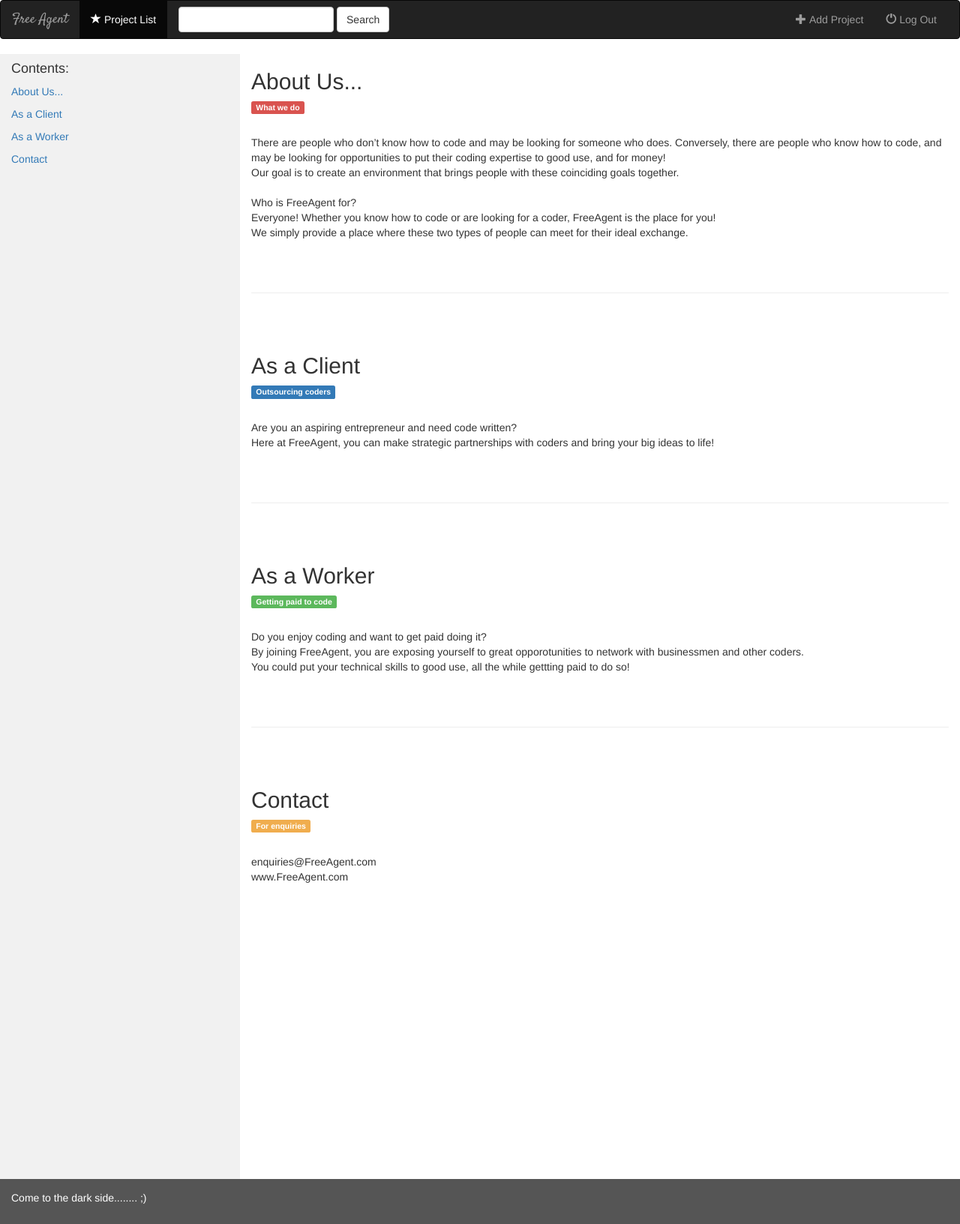
After one commit to lemonpkt/IPProject, a Django app: page /freeAgentApp/homePage/ in a window 1280 px wide. The commit adds this page. Shown: the whole page at 75% size. Run offline with Django 3.2, Linux system fonts and the light colour scheme; a user stored in the database is signed in; some libraries are stand-ins or nearby versions.

Commit message:
Added homepage

```diff
--- a/freeAgent/settings.py
+++ b/freeAgent/settings.py
@@ -126,7 +126,7 @@ MEDIA_ROOT = os.path.join(BASE_DIR, 'media')
 MEDIA_URL = '/media/'
 
 LOGIN_URL = '/freeAgentApp/login'
-LOGIN_REDIRECT_URL = reverse_lazy('freeAgentApp:index')
+LOGIN_REDIRECT_URL = reverse_lazy('freeAgentApp:homePage')
 LOGOUT_REDIRECT_URL = reverse_lazy('freeAgentApp:login')
 
 AUTH_USER_MODEL = 'freeAgentApp.UserProfile'
--- a/freeAgentApp/templates/freeAgentApp/base.html
+++ b/freeAgentApp/templates/freeAgentApp/base.html
@@ -25,7 +25,7 @@
                 <span class="icon-bar"></span>
             </button>
 
-       <a class="navbar-brand" href="{% url 'freeAgentApp:index' %}">Free Agent</a>
+       <a class="navbar-brand" href="{% url 'freeAgentApp:homePage' %}">Free Agent</a>
        </div>
 
        <!--Items-->
--- /dev/null
+++ b/freeAgentApp/templates/freeAgentApp/homePage.html
@@ -0,0 +1,111 @@
+{% extends 'freeAgentApp/base.html' %}
+{% block title %} All Projects {% endblock %}
+
+
+{% block body %}
+<!DOCTYPE html>
+<html lang="en">
+<head>
+  <title>Bootstrap Example</title>
+  <meta charset="utf-8">
+  <meta name="viewport" content="width=device-width, initial-scale=1">
+  <link rel="stylesheet" href="https://maxcdn.bootstrapcdn.com/bootstrap/3.3.7/css/bootstrap.min.css">
+  <script src="https://ajax.googleapis.com/ajax/libs/jquery/3.2.1/jquery.min.js"></script>
+  <script src="https://maxcdn.bootstrapcdn.com/bootstrap/3.3.7/js/bootstrap.min.js"></script>
+  <style>
+    /* Set height of the grid so .sidenav can be 100% (adjust if needed) */
+    .row.content {height: 1500px}
+
+    /* Set gray background color and 100% height */
+    .sidenav {
+      background-color: #f1f1f1;
+      height: 100%;
+    }
+
+    /* Set black background color, white text and some padding */
+    footer {
+      background-color: #555;
+      color: white;
+      padding: 15px;
+    }
+
+    /* On small screens, set height to 'auto' for sidenav and grid */
+    @media screen and (max-width: 767px) {
+      .sidenav {
+        height: auto;
+        padding: 15px;
+      }
+      .row.content {height: auto;}
+    }
+  </style>
+</head>
+<body>
+
+<div class="container-fluid">
+  <div class="row content">
+    <div class="col-sm-3 sidenav">
+      <h4>Contents:</h4>
+      <ul class="nav nav-pills nav-stacked">
+        <p><a href="#L1">About Us...</a></p>
+        <p><a href="#L2">As a Client</a></p>
+        <p><a href="#L3">As a Worker</a></p>
+        <p><a href="#L4">Contact</a></p>
+      </ul><br>
+
+    </div>
+
+    <div class="col-sm-9">
+      <h2 id="L1">About Us...</h2>
+      <h5><span class="label label-danger">What we do</span></h5><br>
+      <p>
+        There are people who don’t know how to code and may be looking for someone who does. Conversely, there are people who know how to code, and may be looking for opportunities to put their coding expertise to good use, and for money! <br>
+        Our goal is to create an environment that brings people with these coinciding goals together.<br><br>
+        Who is FreeAgent for?<br>
+        Everyone! Whether you know how to code or are looking for a coder, FreeAgent is the place for you!<br>
+        We simply provide a place where these two types of people can meet for their ideal exchange.
+
+      </p>
+      <br><br>
+      <hr>
+      <br><br>
+      <h2 id="L2">As a Client</h2>
+      <h5><span class="label label-primary">Outsourcing coders</span></h5><br>
+      <p>
+        Are you an aspiring entrepreneur and need code written?<br>
+        Here at FreeAgent, you can make strategic partnerships with coders and bring your big ideas to life!<br>
+
+      </p>
+      <br><br>
+      <hr>
+      <br><br>
+      <h2 id="L3">As a Worker</h2>
+      <h5><span class="label label-success">Getting paid to code</span></h5><br>
+      <p>
+        Do you enjoy coding and want to get paid doing it?<br>
+        By joining FreeAgent, you are exposing yourself to great opporotunities to network with businessmen and other coders.<br>
+        You could put your technical skills to good use, all the while gettting paid to do so!<br>
+
+      </p>
+            <br><br>
+      <hr>
+      <br><br>
+      <h2 id="L4">Contact</h2>
+      <h5><span class="label label-warning">For enquiries</span></h5><br>
+      <p>
+        enquiries@FreeAgent.com<br>
+        www.FreeAgent.com
+      </p>
+
+    </div>
+  </div>
+</div>
+
+<footer class="container-fluid">
+  <p>Come to the dark side........ ;)</p>
+</footer>
+
+</body>
+</html>
+
+
+{% endblock %}
--- a/freeAgentApp/urls.py
+++ b/freeAgentApp/urls.py
@@ -24,6 +24,9 @@ urlpatterns = [
     url(r'project/(?P<pk>[0-9]+)/delete/$',views.ProjectDelete.as_view(), name='deleteProject'),
     url(r'^workerIndex/$',views.WorkerView.as_view(), name='workerIndex'),
     url(r'^addWorker/$',views.add_worker, name='addWorker'),
+    #/freeAgentApp/homePage
+    url(r'^homePage/$', views.HomePageView.as_view(), name='homePage'),
+
 ]
 
 
--- a/freeAgentApp/views.py
+++ b/freeAgentApp/views.py
@@ -88,7 +88,16 @@ class IndexView(LoginRequiredMixin, generic.ListView ):
         else:
             return Project.objects.all()
 
+class HomePageView(LoginRequiredMixin, generic.ListView ):
+    template_name='freeAgentApp/homePage.html'
 
+    def get_queryset(self):
+        # Filter by username if the type of user is client
+        user = self.request.user
+        if user.Identification == 'C':
+            return Project.objects.filter(client=user)
+        else:
+            return Project.objects.all()
 
 class WorkerView(LoginRequiredMixin, generic.ListView ):
     print("Debug1")
```
